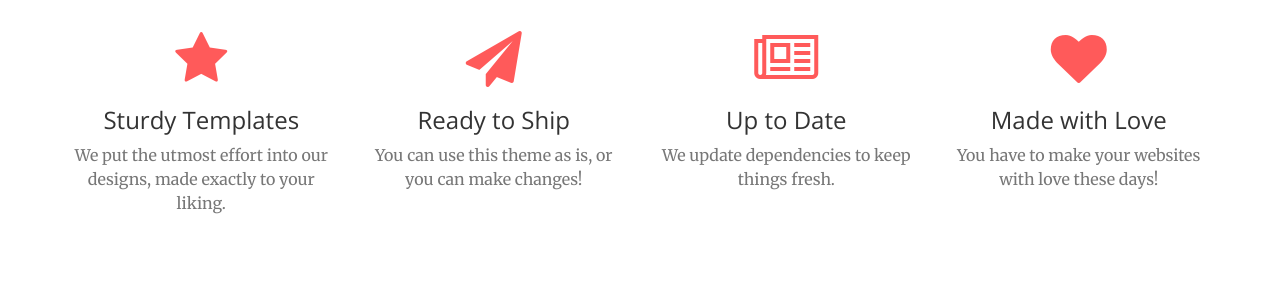
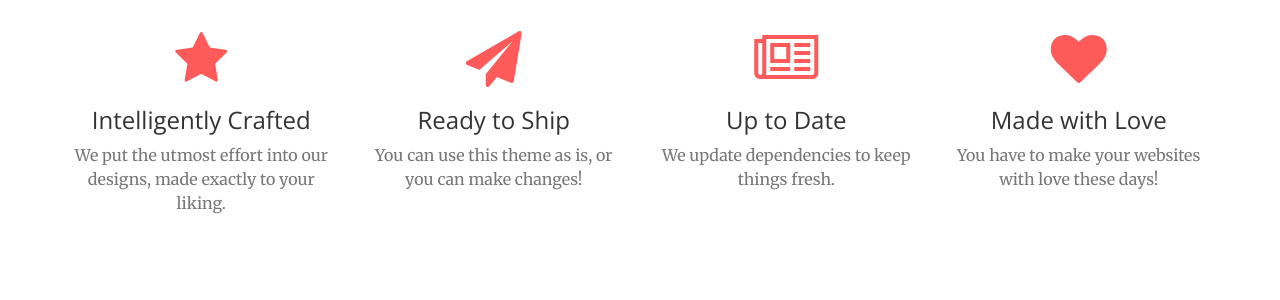
Before and after one commit to jeremiahh1198/jharveydesigns, a Jekyll site: the page built from index.html, in a window 1280 px wide and 900 px high, scrolled down 959 px. Shown: the part 157-457 px from the top of the window. Built offline with Jekyll 4.4.1, drawn with Linux system fonts in a browser that asks for light colours.

Commit message:
Update services.html

```diff
--- a/_includes/services.html
+++ b/_includes/services.html
@@ -12,7 +12,7 @@
             <div class="col-lg-3 col-md-6 text-center">
                 <div class="service-box">
                     <i class="fa fa-4x fa-star wow bounceIn text-primary"></i>
-                    <h3>Sturdy Templates</h3>
+                    <h3>Intelligently Crafted</h3>
                     <p class="text-muted">We put the utmost effort into our designs, made exactly to your liking.</p>
                 </div>
             </div>
```
